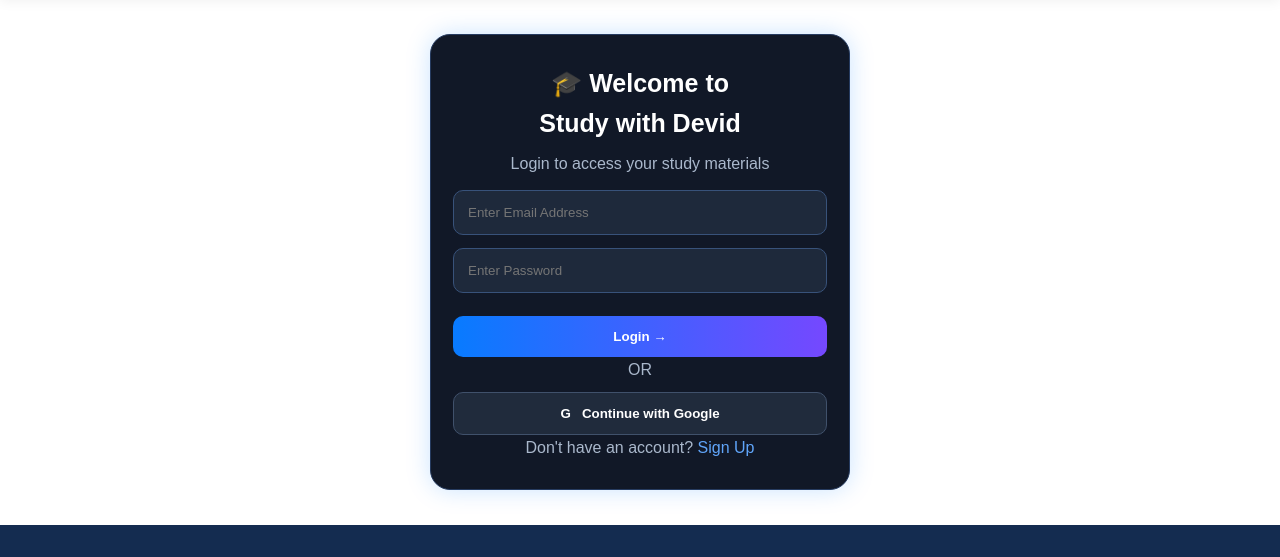
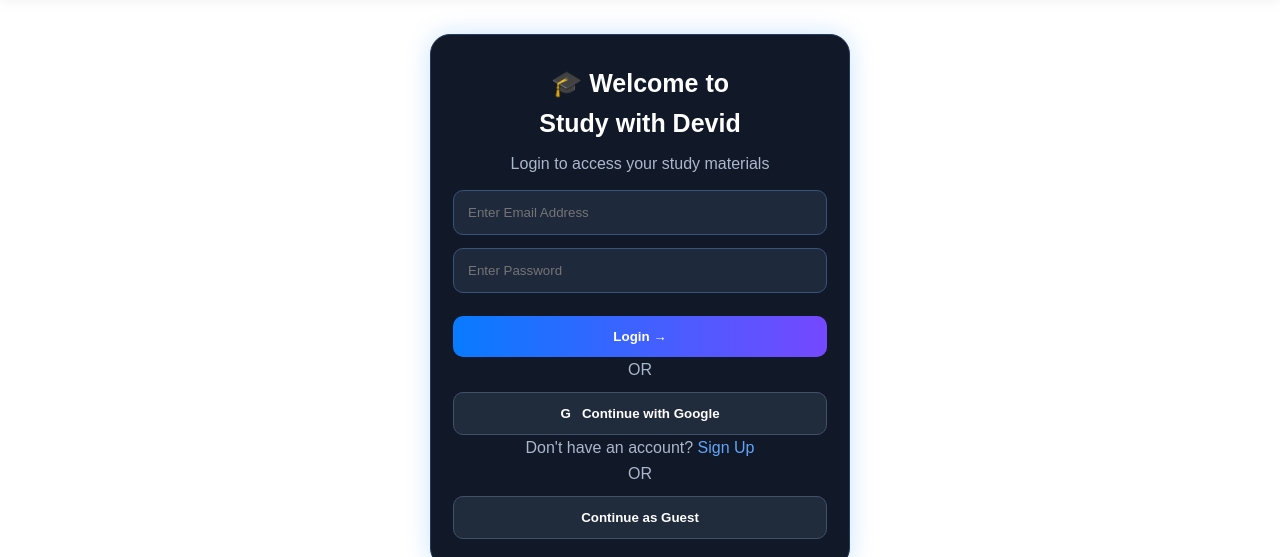
Before and after one commit to d7332553191-a11y/study-with-devid, a plain HTML site: page index.html in a window 1280 px wide. Shown: the part 76-633 px from the top of the page. Drawn offline with nearby package versions, Linux system fonts and the light colour scheme.

Commit message:
Add 'Continue as Guest' button to login options

```diff
--- a/index.html
+++ b/index.html
@@ -384,6 +384,7 @@ footer a{
     <button onclick="studentLogin()">Login →</button>
 
     <p>OR</p>
+
     <button class="social-btn" onclick="googleLogin()">
       G &nbsp; Continue with Google
     </button>
@@ -391,6 +392,12 @@ footer a{
     <p>Don't have an account?
       <span class="switch-link" onclick="showSignup()">Sign Up</span>
     </p>
+
+    <p>OR</p>
+
+    <button class="social-btn" onclick="continueAsGuest()">
+      Continue as Guest
+    </button>
   </div>
 
   <div id="signupBox" style="display:none;">
```
